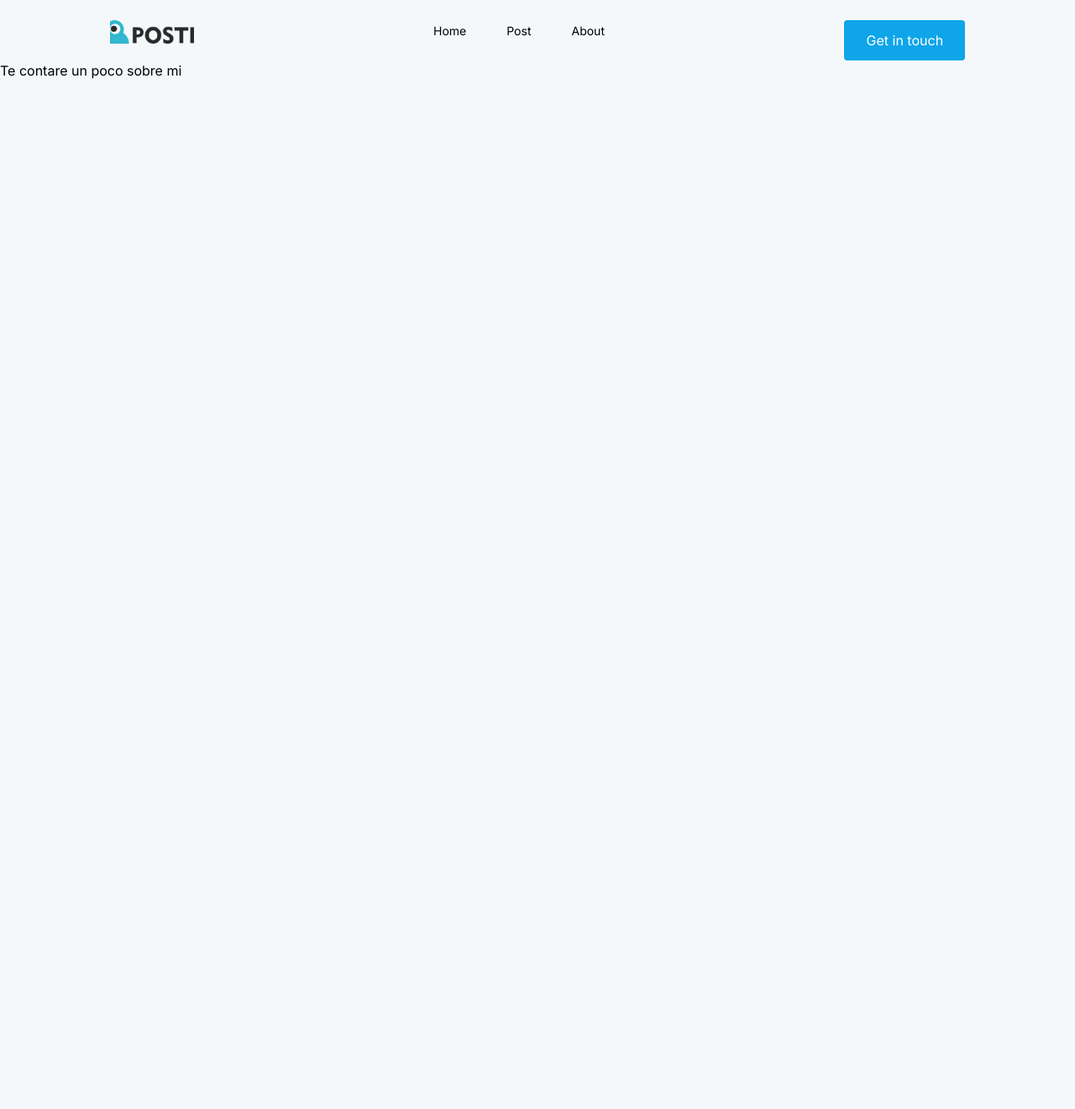
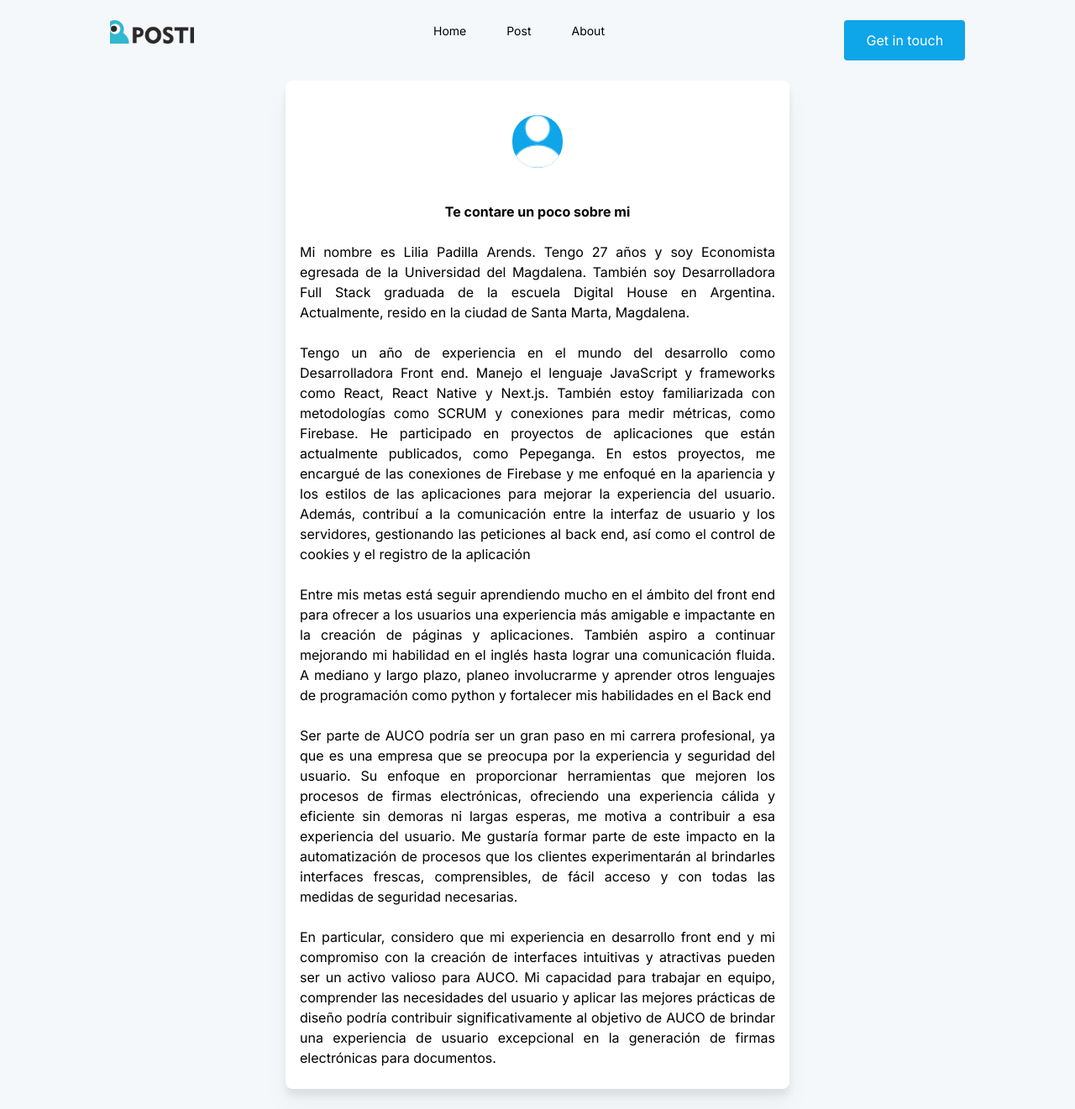
Before and after one commit to Lilopadilla22/page-post-nextjs, a Next.js app: page /about in a window 1280 px wide. Shown: the whole page at 84% size. Before the commit the page ends 800 px from the top, so only its background shows below. Built offline with nearby package versions, Linux system fonts and the light colour scheme.

Commit message:
add page about

```diff
--- a/app/about/page.jsx
+++ b/app/about/page.jsx
@@ -1,8 +1,59 @@
+import Image from "next/image";
 
 export default function AboutPage() {
   return (
-    <div>
-      <p> Te contare un poco sobre mi</p>
+    <div className="flex justify-center items-center mx-10">
+      <div className="border border-white bg-white rounded-lg my-6 sm:w-1/2 drop-shadow-xl hover:border-sky-300">
+        <div className="flex justify-center items-center my-10">
+          <Image
+            src={'/person.png'}
+            alt="person"
+            width={60}
+            height={60}
+            className="bg-sky-500/100 rounded-full"
+          />
+        </div>
+        <h1 className="font-bold text-center "> Te contare un poco sobre mi</h1>
+        <p className="mt-6 mx-4 text-justify">
+          Mi nombre es Lilia Padilla Arends. Tengo 27 años y soy Economista egresada de la Universidad del Magdalena.
+          También soy Desarrolladora Full Stack graduada de la escuela Digital House en Argentina. Actualmente,
+          resido en la ciudad de Santa Marta, Magdalena.
+        </p>
+        <p className="my-6 mx-4 text-justify">
+          Tengo un año de experiencia en el mundo del desarrollo como Desarrolladora Front end.
+          Manejo el lenguaje JavaScript y frameworks como React, React Native y Next.js.
+          También estoy familiarizada con metodologías como SCRUM y conexiones para medir métricas,
+          como Firebase. He participado en proyectos de aplicaciones que están actualmente publicados,
+          como Pepeganga. En estos proyectos, me encargué de las conexiones de Firebase y me enfoqué en
+          la apariencia y los estilos de las aplicaciones para mejorar la experiencia del usuario. Además,
+          contribuí a la comunicación entre la interfaz de usuario y los servidores, gestionando las peticiones
+          al back end, así como el control de cookies y el registro de la aplicación
+        </p>
+        <p className="mb-6 mx-4 text-justify">
+          Entre mis metas está seguir aprendiendo mucho en el ámbito del front end
+          para ofrecer a los usuarios una experiencia más amigable e impactante en la
+          creación de páginas y aplicaciones. También aspiro a continuar mejorando mi habilidad
+          en el inglés hasta lograr una comunicación fluida. A mediano y largo plazo, planeo involucrarme y aprender
+          otros lenguajes de programación como python y fortalecer mis habilidades en el Back end
+        </p>
+        <p className="mb-6 mx-4 text-justify">
+          Ser parte de AUCO podría ser un gran paso en mi carrera profesional,
+          ya que es una empresa que se preocupa por la experiencia y seguridad del usuario.
+          Su enfoque en proporcionar herramientas que mejoren los procesos de firmas electrónicas,
+          ofreciendo una experiencia cálida y eficiente sin demoras ni largas esperas, me motiva a
+          contribuir a esa experiencia del usuario. Me gustaría formar parte de este impacto en la
+          automatización de procesos que los clientes experimentarán al brindarles interfaces frescas,
+          comprensibles, de fácil acceso y con todas las medidas de seguridad necesarias.
+        </p>
+        <p className="mb-6 mx-4 text-justify">
+          En particular, considero que mi experiencia en desarrollo front end y mi compromiso con la creación de
+          interfaces intuitivas y atractivas pueden ser un activo valioso para AUCO.
+          Mi capacidad para trabajar en equipo, comprender las necesidades del usuario y
+          aplicar las mejores prácticas de diseño podría contribuir significativamente al objetivo
+          de AUCO de brindar una experiencia de usuario excepcional en la generación de firmas
+          electrónicas para documentos.
+        </p>
+      </div>
     </div>
   )
 }
```
